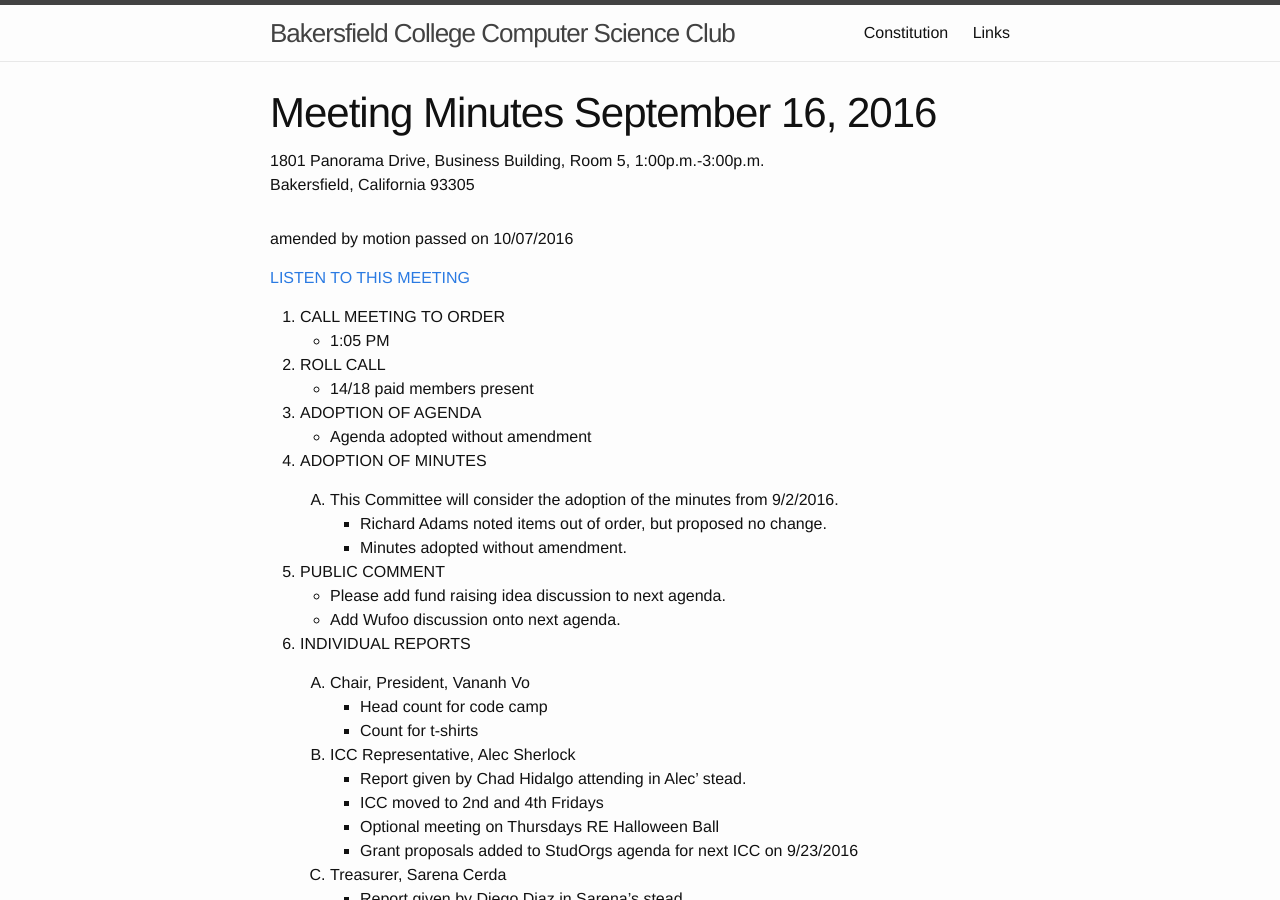
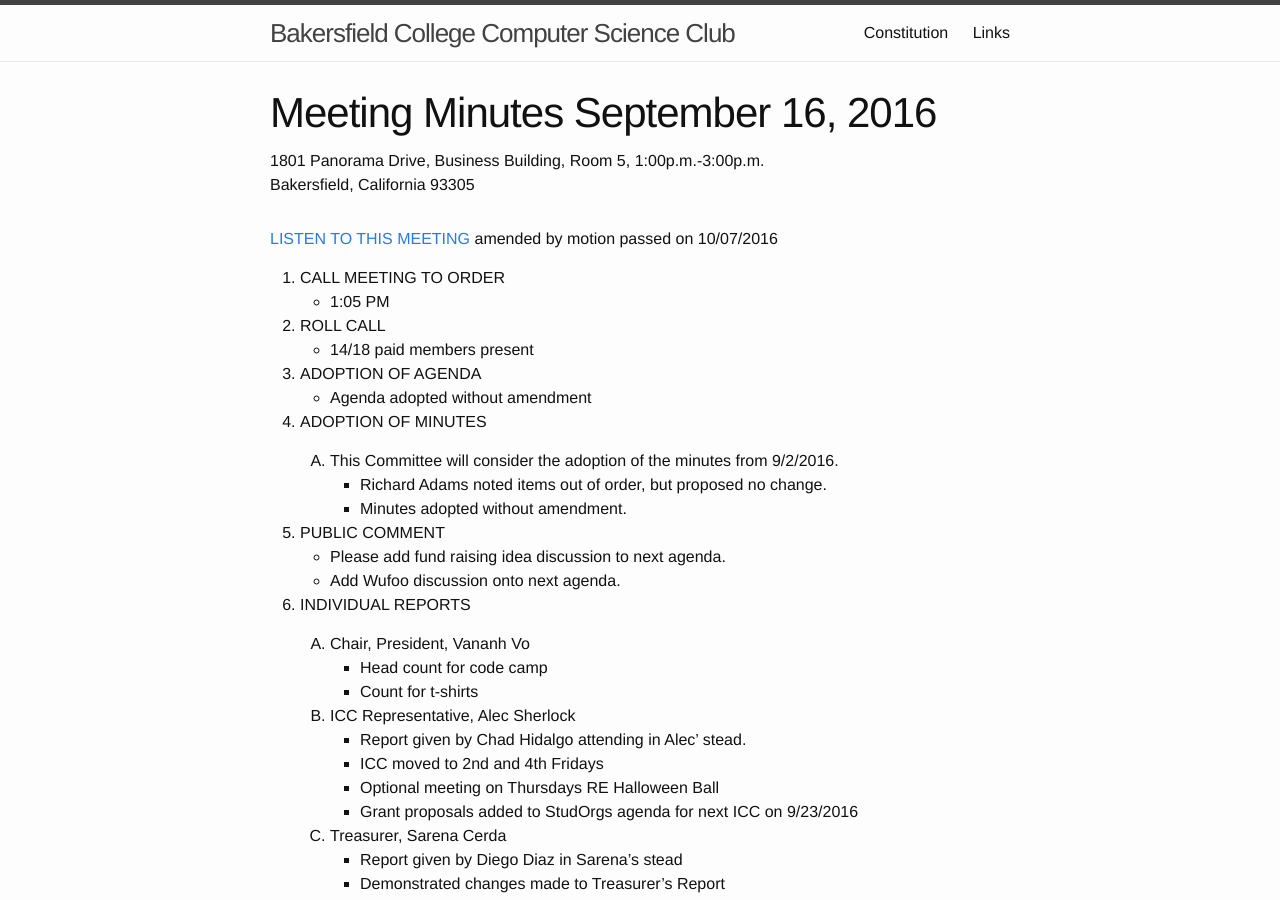
Before and after one commit to AICSC/aicsc.github.io, a Jekyll site: the page built from _posts/minutes/2016-09-16-minutes.markdown, in a window 1280 px wide and 900 px high. Built offline with Jekyll 4.4.1, drawn with Linux system fonts in a browser that asks for light colours.

```diff
--- a/_posts/minutes/2016-09-16-minutes.markdown
+++ b/_posts/minutes/2016-09-16-minutes.markdown
@@ -1,6 +1,4 @@
-amended  by motion passed on 10/07/2016
-
-[LISTEN TO THIS MEETING](https://fccdl.in/iVum3AT4l)
+[LISTEN TO THIS MEETING](https://fccdl.in/iVum3AT4l) amended by motion passed on 10/07/2016
 
 1.	CALL MEETING TO ORDER
     * 1:05 PM
```
